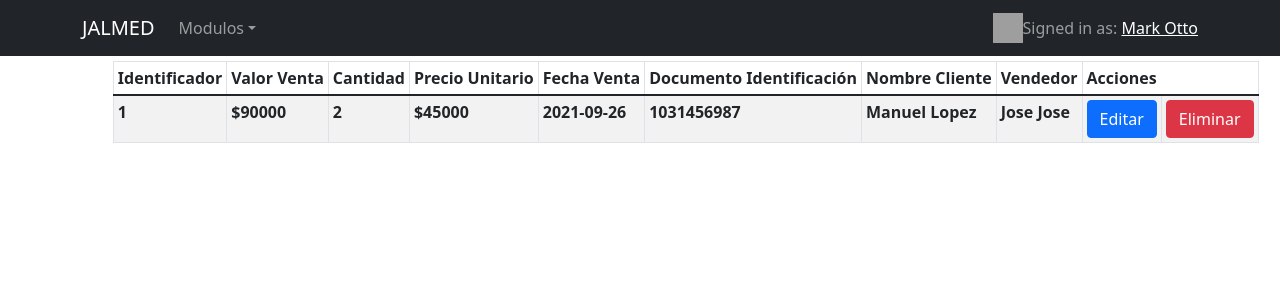
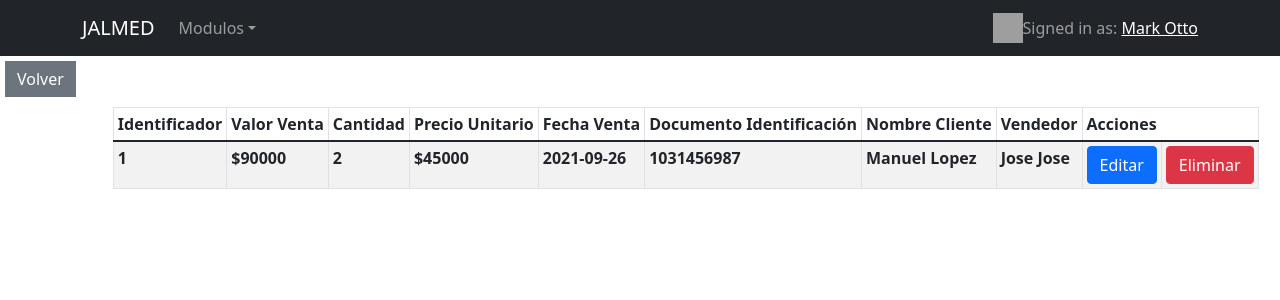
Before and after one commit to CuriDevs/project-ciclo3, a React (Create React App) app: page / in a window 1280 px wide. Shown: the top 300 px of the page. Built offline with nearby package versions, Linux system fonts and the light colour scheme; grey boxes are pictures that could not be loaded.

Commit message:
Creacion Modal en boton de eliminar y boton de volver

```diff
--- a/src/Sales/components/Consulta.js
+++ b/src/Sales/components/Consulta.js
@@ -3,12 +3,15 @@
 import Row from "react-bootstrap/Row";
 import Col from "react-bootstrap/Col";
 import Dato from "./Dato";
+import Button from "react-bootstrap/Button";
 
 var Titulos = ['Identificador','Valor Venta','Cantidad','Precio Unitario','Fecha Venta','Documento Identificación','Nombre Cliente','Vendedor'];
 var Clientes = [1,'$90000','2','$45000','2021-09-26','1031456987','Manuel Lopez','Jose Jose']
 
 function Consulta () {
     return(
+        <>
+            <Button variant="secondary" className="border border-5 border-white">Volver</Button>{' '}
             <Tab.Container defaultActiveKey="first" className="border border-5">
                 <Row className="border border-5 border-white">
                     <Col sm={1}></Col>
@@ -40,6 +43,7 @@
                     <Col sm={1}></Col>
                 </Row>
             </Tab.Container>
+        </>
     );
 }
 
```
